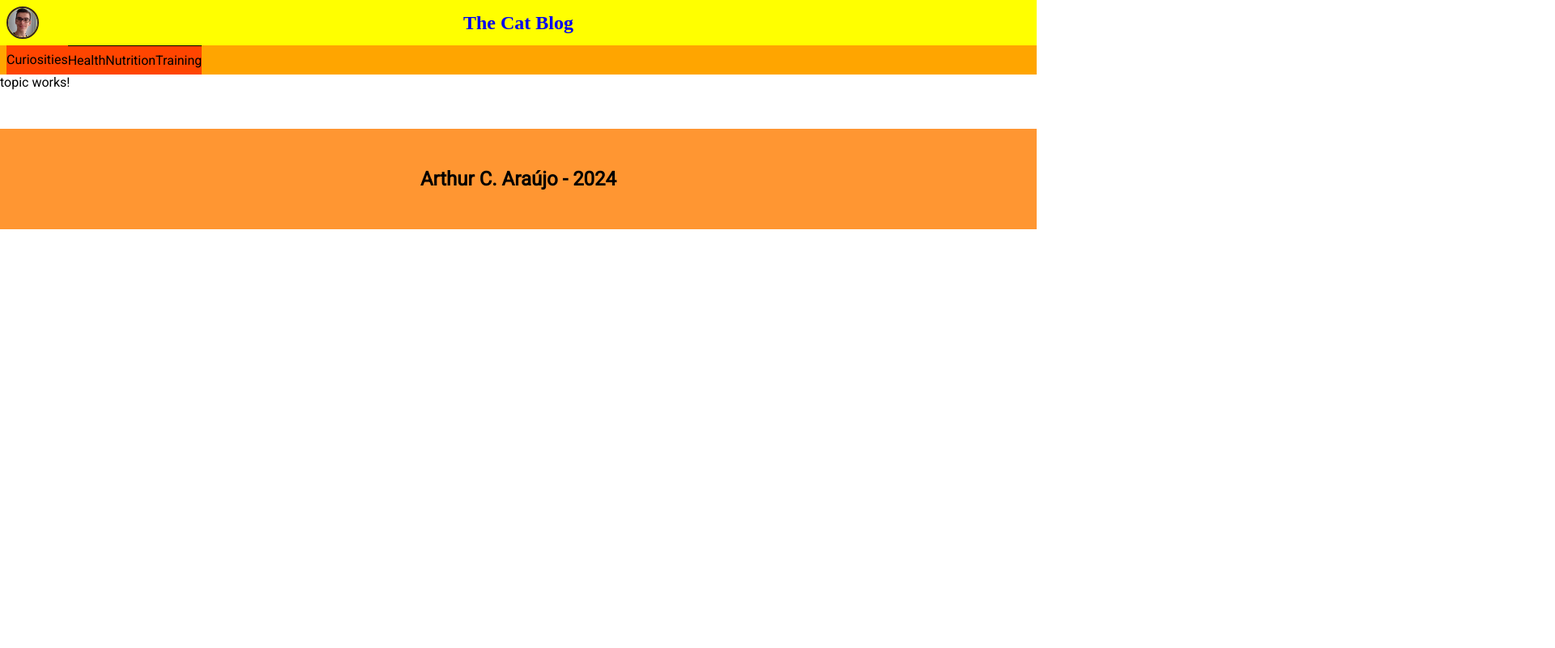
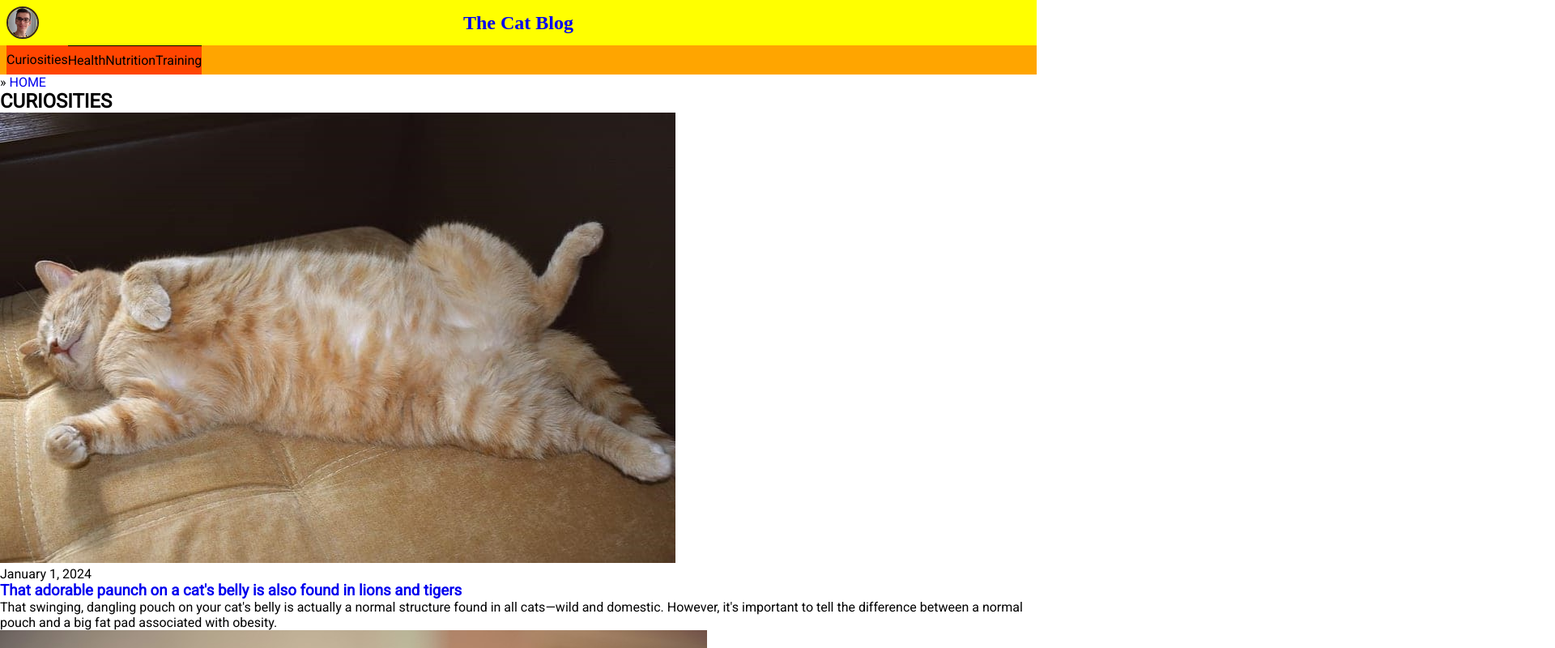
Before and after one commit to arthurcaraujo/the-cat-blog, an Angular app: page /curiosities in a window 1280 px wide. Shown: the top 800 px of the page at 81% size, 1920 px wide, since content can reach past the window. Built offline with nearby package versions, Linux system fonts and the light colour scheme; a web font is replaced by a local one.

Commit message:
Implement the topic page

```diff
--- a/src/app/pages/article/article.component.css
+++ b/src/app/pages/article/article.component.css
@@ -2,19 +2,25 @@
     margin: 2rem 0.5rem;
 }
 
-.article-topic {
-    color: rgb(0, 100, 200);
+.breadcrumb-navigation {
+    color: #333;
     font-family: "Fredoka", sans-serif;
-    font-size: 1.5rem;
+    font-size: 1rem;
     margin: 1.5rem 0;
 }
 
-.article-topic:hover {
+.breadcrumb-navigation > a {
+    color: #333;
+}
+
+.breadcrumb-navigation > a:hover {
+    color: #000;
     cursor: pointer;
     text-decoration: underline;
 }
 
 .article-title {
+    color: rgb(0, 100, 200);
     font-size: 1.5rem;
     margin: 1rem 0;
 }
@@ -75,8 +81,8 @@
         max-width: 71.25rem;  /*  71.25rem == 1140px  */
     }
 
-    .article-topic {
-        font-size: 2rem;
+    .breadcrumb-navigation {
+        font-size: 1.5rem;
         margin: 2rem 0;
     }
 
--- a/src/app/pages/article/article.component.html
+++ b/src/app/pages/article/article.component.html
@@ -1,7 +1,8 @@
 <article class="article">
-    <a>
-        <h2 class="article-topic">{{ articleTopic }}</h2>
-    </a>
+    <span class="breadcrumb-navigation">
+        » <a [routerLink]="['../../']">HOME</a>
+        » <a [routerLink]="['../']">{{ articleTopic }}</a>
+    </span>
     <h3 class="article-title">{{ articleTitle }}</h3>
     <p class="article-brief-description">
         {{ articleDescriptionBrief }}
--- a/src/app/pages/article/article.component.ts
+++ b/src/app/pages/article/article.component.ts
@@ -1,4 +1,4 @@
-import { ActivatedRoute } from '@angular/router';
+import { ActivatedRoute, RouterModule } from '@angular/router';
 import { CommonModule } from '@angular/common';
 import { Component } from '@angular/core';
 import data from '../../data';
@@ -6,7 +6,7 @@ import data from '../../data';
 @Component({
     selector: 'app-article',
     standalone: true,
-    imports: [CommonModule],
+    imports: [CommonModule, RouterModule],
     templateUrl: './article.component.html',
     styleUrl: './article.component.css'
 })
--- a/src/app/pages/home/home.component.html
+++ b/src/app/pages/home/home.component.html
@@ -3,9 +3,11 @@
         class="topic-container"
         *ngFor="let topic of dataContent"
     >
-        <h2 class="topic-name">
-            {{ topic[0].topic.toUpperCase() }}
-        </h2>
+        <a [routerLink]="[topic[0].topic]">
+            <h2 class="topic-name">
+                {{ topic[0].topic.toUpperCase() }}
+            </h2>
+        </a>
         <div class="cards-container">
             <div class="card" *ngFor="let article of topic">
                 <a
--- a/src/app/pages/topic/topic.component.html
+++ b/src/app/pages/topic/topic.component.html
@@ -1 +1,33 @@
-<p>topic works!</p>
+<section class="topic-page">
+    <span>» <a [routerLink]="['../']">HOME</a></span>
+
+    <h2>{{ currentTopicArray[0].topic.toUpperCase() }}</h2>
+
+    <div class="cards-container">
+        <div class="card" *ngFor="let article of currentTopicArray">
+            <a
+                class="card-img-link"
+                [routerLink]="[article.id()]"
+            >
+                <img
+                    alt="{{ article.imgDescription }}"
+                    src="{{ article.img }}"
+                />
+            </a>
+            <div class="text-content-container">
+                <span class="card-date">
+                    {{ formatDate(article.date) }}
+                </span>
+                <a
+                    class="card-title-link"
+                    [routerLink]="[article.topic, article.id()]"
+                >
+                    <h3 class="card-title">{{ article.title }}</h3>
+                </a>
+                <p class="card-description">
+                    {{ article.descriptionBrief }}
+                </p>
+            </div>
+        </div>
+    </div>
+</section>
--- a/src/app/pages/topic/topic.component.ts
+++ b/src/app/pages/topic/topic.component.ts
@@ -1,12 +1,63 @@
-import { Component } from '@angular/core';
+import { ActivatedRoute, RouterModule } from '@angular/router';
+import { CommonModule } from '@angular/common';
+import { Component, OnInit } from '@angular/core';
+import data from '../../data';
 
 @Component({
-  selector: 'app-topic',
-  standalone: true,
-  imports: [],
-  templateUrl: './topic.component.html',
-  styleUrl: './topic.component.css'
+    selector: 'app-topic',
+    standalone: true,
+    imports: [CommonModule, RouterModule],
+    templateUrl: './topic.component.html',
+    styleUrl: './topic.component.css'
 })
-export class TopicComponent {
+export class TopicComponent implements OnInit {
+    currentTopicArray: any = [];
+    currentTopicName: string | null = "";
+    dataContent: any = [];
+    topicCuriosities: {}[] = [];
+    topicHealth: {}[] = [];
+    topicNutrition: {}[] = [];
+    topicTraining: {}[] = [];
 
+    constructor(private route: ActivatedRoute) { }
+
+    ngOnInit(): void {
+        data.forEach(article => {
+            if (article.topic === "curiosities") {
+                this.topicCuriosities.push(article)
+            }
+            else if (article.topic === "health") {
+                this.topicHealth.push(article)
+            }
+            else if (article.topic === "nutrition") {
+                this.topicNutrition.push(article)
+            }
+            else if (article.topic === "training") {
+                this.topicTraining.push(article)
+            }
+        })
+        this.dataContent.push(
+            this.topicCuriosities,
+            this.topicHealth,
+            this.topicNutrition,
+            this.topicTraining
+        );
+
+        this.route.paramMap.subscribe(value => {
+            this.currentTopicName = value.get("topic");
+        })
+        this.setValuesToComponent(this.currentTopicName);
+    }
+
+    setValuesToComponent(topic: string | null) {
+        const result = this.dataContent.filter((topicArray: any) =>
+            topicArray[0].topic === topic
+        )[0];
+        this.currentTopicArray = result;
+    }
+
+    formatDate(date: Date): string {
+        const options: {} = { year: "numeric", month: "long", day: "numeric" };
+        return date.toLocaleDateString("en-US", options);
+    }
 }
```
